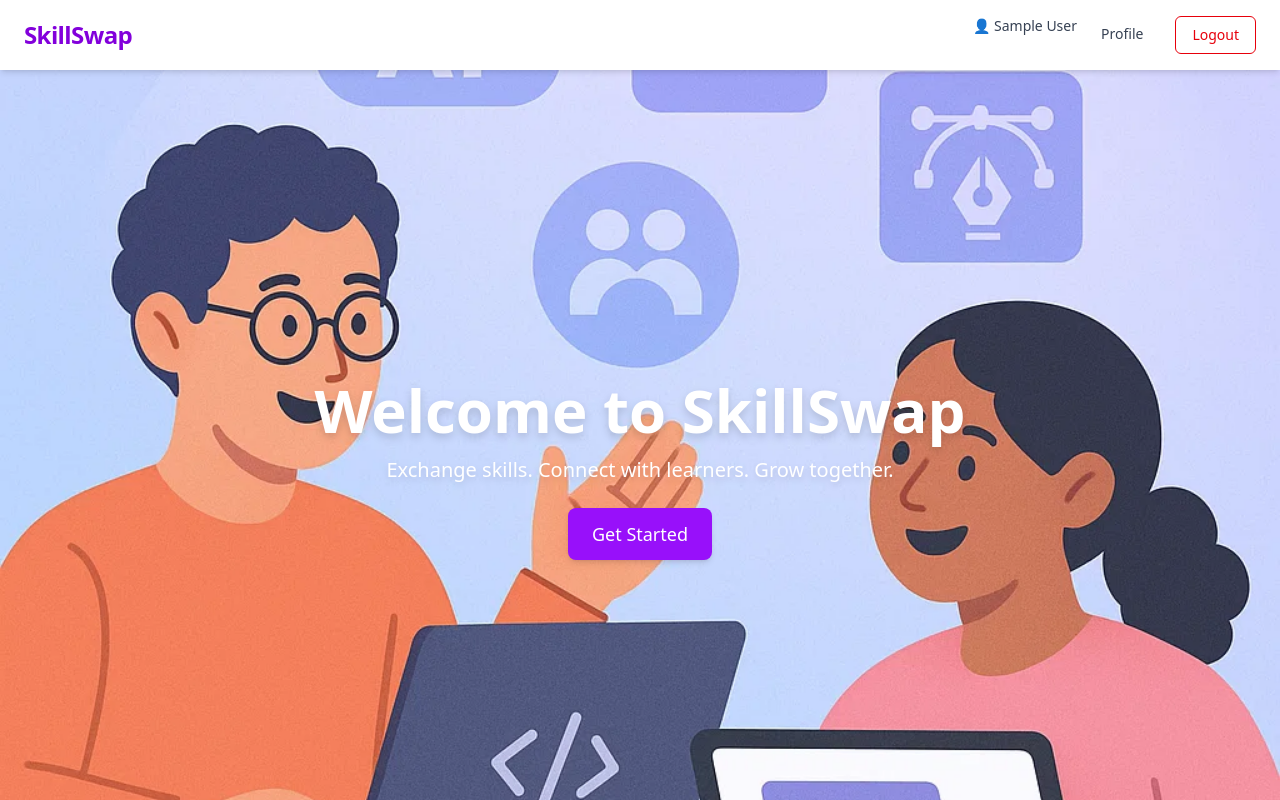
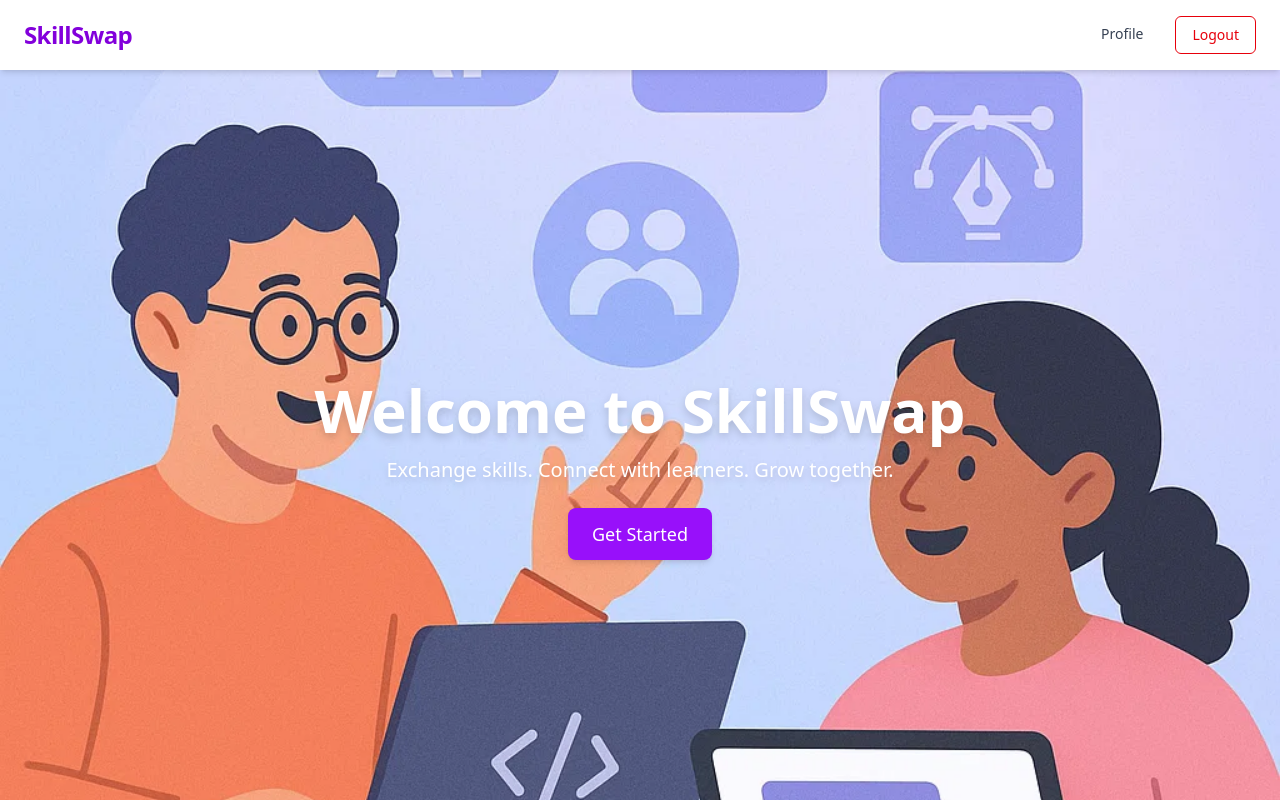
Before and after one commit to Saumyasharma974/swapskill, a React (Vite) app in the folder frontend/: page / in a window 1280 px wide. Shown: the top 800 px of the page. Built offline with nearby package versions, Linux system fonts and the light colour scheme; no server answers; sample sign-in values are in the browser's storage.

Commit message:
Update Login.jsx

```diff
--- a/frontend/src/component/Login.jsx
+++ b/frontend/src/component/Login.jsx
@@ -98,9 +98,7 @@ const Navbar = () => {
           </div>
         ) : (
           <div className="flex flex-col md:flex-row md:space-x-4 space-y-2 md:space-y-0">
-            <span className="text-gray-700 text-sm font-medium md:mr-2">
-              👤 {user?.name || "User"}
-            </span>
+
             <Link
               to="/profile"
               onClick={handleLinkClick}
```
